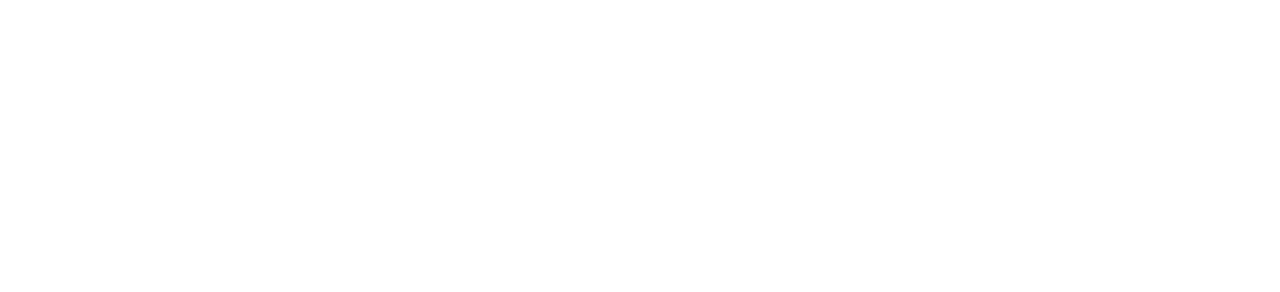
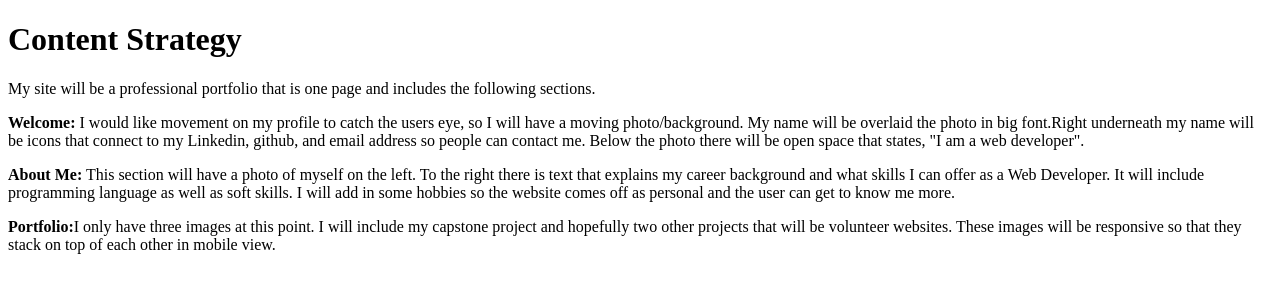
Before and after one commit to mvigil3/my-pwp-mariah, a plain HTML site: page public_html/documentation/milestone-2.html in a window 1280 px wide. Drawn offline with Linux system fonts and the light colour scheme.

Commit message:
adding to pwp

```diff
--- a/public_html/documentation/milestone-2.html
+++ b/public_html/documentation/milestone-2.html
@@ -6,5 +6,14 @@
 </head>
 <body>
 
+<header></header>
+   <h1>Content Strategy</h1>
+
+<p>My site will be a professional portfolio that is one page and includes the following sections. </p>
+
+<p><b>Welcome:</b> I would like movement on my profile to catch the users eye, so I will have a moving photo/background. My name will be overlaid the photo in big font.Right underneath my name will be icons that connect to my Linkedin, github, and email address so people can contact me. Below the photo there will be open space that states, "I am a web developer".</p>
+<p><b>About Me:</b> This section will have a photo of myself on the left. To the right there is text that explains my career background and what skills I can offer as a Web Developer. It will include programming language as well as soft skills. I will add in some hobbies so the website comes off as personal and the user can get to know me more.</p>
+<p><b>Portfolio:</b>I only have three images at this point. I will include my capstone project and hopefully two other projects that will be volunteer websites. These images will be responsive so that they stack on top of each other in mobile view.</p>
+
 </body>
 </html>
```
Also changed, not shown: public_html/documentation/images/mobile version.png (added), public_html/documentation/images/section 1.png (added), public_html/documentation/images/section 2.png (added), public_html/documentation/images/section 3.png (added).
